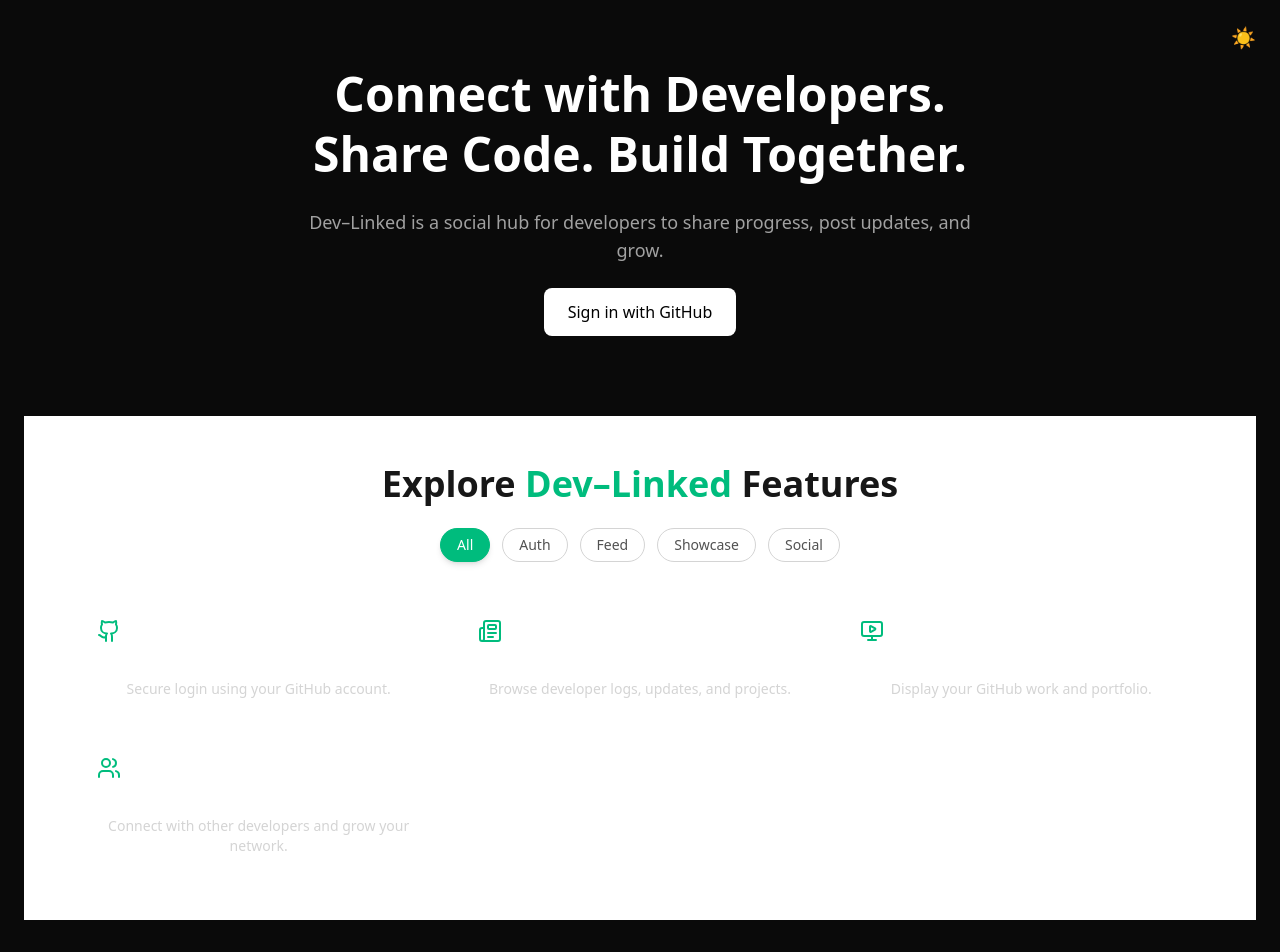
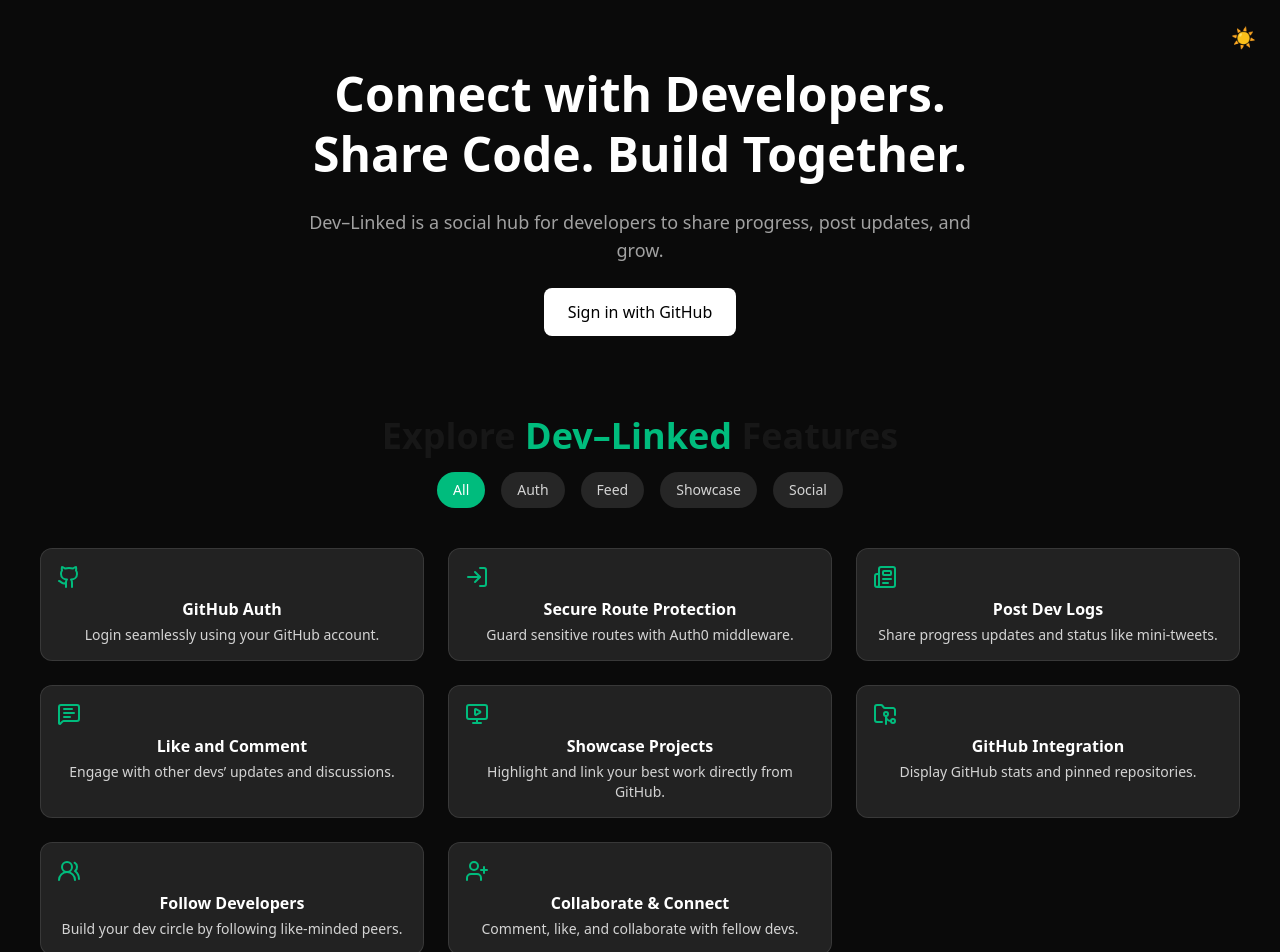
Before and after one commit to AsherDoesTechs/Dev-Linked, a Next.js app: page / in a window 1280 px wide. Shown: the top 952 px of the page. Built offline with nearby package versions, Linux system fonts and the light colour scheme.

Commit message:
Added some more Features Description

```diff
--- a/src/app/components/FeatureTabs.tsx
+++ b/src/app/components/FeatureTabs.tsx
@@ -1,33 +1,73 @@
+// src/app/components/FeatureTabs.tsx
 "use client";
-
 import { useState } from "react";
-import { motion, AnimatePresence } from "framer-motion";
-import { Github, Newspaper, MonitorPlay, Users } from "lucide-react";
+import { AnimatePresence, motion } from "framer-motion";
+import {
+  Github,
+  LogIn,
+  Newspaper,
+  MessageSquareText,
+  MonitorPlay,
+  FolderGit2,
+  Users2,
+  UserPlus,
+} from "lucide-react";
 
 const allFeatures = [
+  // 🔐 Auth
   {
     title: "GitHub Auth",
+    desc: "Login seamlessly using your GitHub account.",
     category: "Auth",
     icon: <Github className="w-6 h-6 text-emerald-500" />,
-    desc: "Secure login using your GitHub account.",
   },
   {
-    title: "Dev Feed",
+    title: "Secure Route Protection",
+    desc: "Guard sensitive routes with Auth0 middleware.",
+    category: "Auth",
+    icon: <LogIn className="w-6 h-6 text-emerald-500" />,
+  },
+
+  // 📰 Feed
+  {
+    title: "Post Dev Logs",
+    desc: "Share progress updates and status like mini-tweets.",
     category: "Feed",
     icon: <Newspaper className="w-6 h-6 text-emerald-500" />,
-    desc: "Browse developer logs, updates, and projects.",
   },
   {
+    title: "Like and Comment",
+    desc: "Engage with other devs’ updates and discussions.",
+    category: "Feed",
+    icon: <MessageSquareText className="w-6 h-6 text-emerald-500" />,
+  },
+
+  // 💼 Showcase
+  {
     title: "Showcase Projects",
+    desc: "Highlight and link your best work directly from GitHub.",
     category: "Showcase",
     icon: <MonitorPlay className="w-6 h-6 text-emerald-500" />,
-    desc: "Display your GitHub work and portfolio.",
   },
   {
-    title: "Dev Connections",
+    title: "GitHub Integration",
+    desc: "Display GitHub stats and pinned repositories.",
+    category: "Showcase",
+    icon: <FolderGit2 className="w-6 h-6 text-emerald-500" />,
+  },
+
+  // 👥 Social
+  {
+    title: "Follow Developers",
+    desc: "Build your dev circle by following like-minded peers.",
     category: "Social",
-    icon: <Users className="w-6 h-6 text-emerald-500" />,
-    desc: "Connect with other developers and grow your network.",
+    icon: <Users2 className="w-6 h-6 text-emerald-500" />,
+  },
+  {
+    title: "Collaborate & Connect",
+    desc: "Comment, like, and collaborate with fellow devs.",
+    category: "Social",
+    icon: <UserPlus className="w-6 h-6 text-emerald-500" />,
   },
 ];
 
@@ -42,22 +82,21 @@ export default function FeatureTabs() {
       : allFeatures.filter((f) => f.category === activeTab);
 
   return (
-    <section className="py-12 bg-white dark:bg-neutral-950 transition-colors duration-300">
-      <div className="max-w-6xl mx-auto px-4 text-center">
-        <h2 className="text-3xl md:text-4xl font-bold text-neutral-900 dark:text-white">
+    <section className="mt-20 text-center">
+      <h2 className="text-3xl md:text-4xl font-bold text-neutral-900 dark:text-white mb-4">
         Explore <span className="text-emerald-500">Dev–Linked</span> Features
       </h2>
-
-        {/* Tabs */}
-        <div className="flex flex-wrap justify-center gap-3 mt-6 mb-10">
+      {/* Category Tabs */}
+      <div className="flex justify-center gap-4 flex-wrap mb-10">
         {categories.map((cat) => (
           <button
             key={cat}
             onClick={() => setActiveTab(cat)}
-              className={`cursor-pointer px-4 py-1.5 rounded-full border text-sm font-medium transition duration-200 ${
+            className={`px-4 py-2 rounded-full text-sm font-medium transition cursor-pointer
+              ${
                 activeTab === cat
-                  ? "bg-emerald-500 text-white border-emerald-500 shadow-md"
-                  : "bg-transparent text-neutral-600 dark:text-neutral-400 border-neutral-300 dark:border-neutral-700 hover:bg-neutral-100 dark:hover:bg-neutral-800"
+                  ? "bg-emerald-500 text-white"
+                  : "bg-neutral-800 text-neutral-300 hover:bg-neutral-700"
               }`}
           >
             {cat}
@@ -66,7 +105,10 @@ export default function FeatureTabs() {
       </div>
 
       {/* Feature Cards */}
-        <motion.div layout className="grid sm:grid-cols-2 md:grid-cols-3 gap-6">
+      <motion.div
+        layout
+        className="grid sm:grid-cols-2 md:grid-cols-3 gap-6 justify-center px-4"
+      >
         <AnimatePresence mode="wait">
           {filtered.map((f) => (
             <motion.div
@@ -82,14 +124,11 @@ export default function FeatureTabs() {
               <h3 className="text-base font-semibold text-white mb-1">
                 {f.title}
               </h3>
-                <p className="text-neutral-300 text-sm leading-snug">
-                  {f.desc}
-                </p>
+              <p className="text-neutral-300 text-sm leading-snug">{f.desc}</p>
             </motion.div>
           ))}
         </AnimatePresence>
       </motion.div>
-      </div>
     </section>
   );
 }
```
Lines whose indentation alone changed are shown as unchanged.
